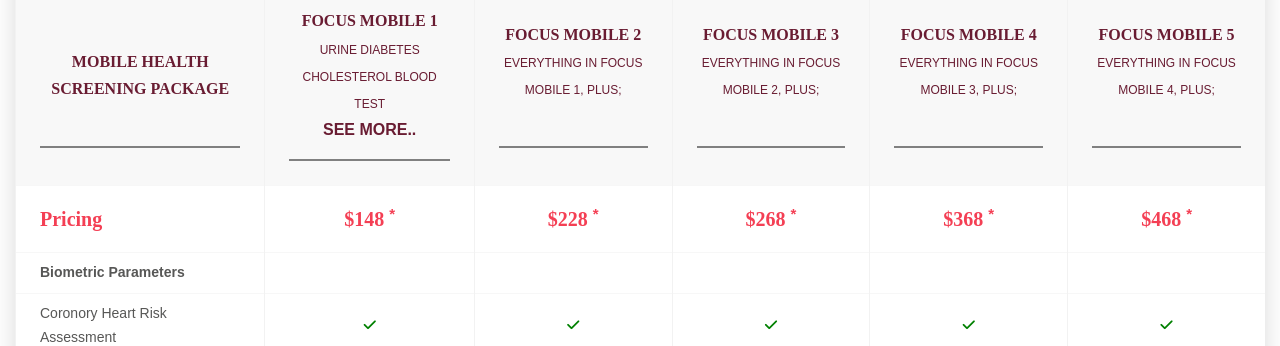
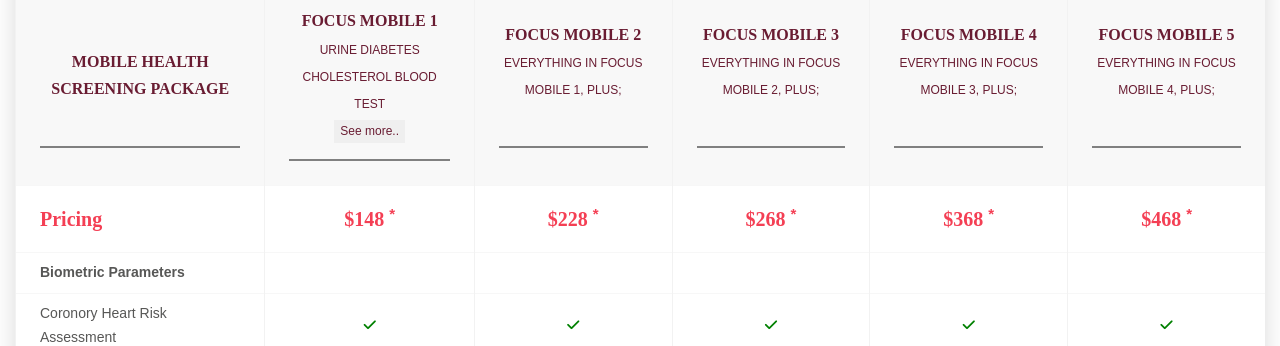
Before and after one commit to astejobs/healthscreening, a PHP site: page /mobilehealthscreening.php in a window 1280 px wide. Shown: the part 583-929 px from the top of the page. Run offline with PHP 8.4, Linux system fonts and the light colour scheme; some libraries are stand-ins or nearby versions; some web fonts are replaced.

Commit message:
list created

```diff
--- a/mobilehealthscreening.php
+++ b/mobilehealthscreening.php
@@ -282,7 +282,19 @@ p{
                 Diabetes
                 Cholesterol
                 Blood Test</small>
-                <br><span style="color:691C32;"><a></a>See more..</span>
+                <br><span style="color:691C32;"> <button style="font-size:12px;border:none;" class="addColor">See more..</button></span>
+                <div class="card bg-white m-3" style="display:none;" id="lit">
+                    <ul>
+                      <li class="text-left" style="font-size:11px; list-style: none" class="addColor">Urine Test</li>
+                      <li class="text-left" style="font-size:11px;list-style: none" class="addColor" >Diabetes</li>
+                      <li class="text-left" style="font-size:11px;list-style: none" class="addColor">Cholesterol</li>
+                      <li class="text-left" style="font-size:11px;list-style: none" class="addColor">Blood Test</li>
+                    </ul>
+
+         </div>
+
+
+
                 <hr style="height:2px;border-width:0;color:gray;background-color:gray">
                 </td>
                 <td class="green-width" style="color:#691C32">
@@ -1288,6 +1300,16 @@ p{
 
 });
 </script>
+<script>
+    $(document).ready(function(){
+   $("button").click(function(){
+  $("#lit").toggle();
+//   $("button").hide();
+   });
+});
+</script>
+
+</script>
 </body>
 
 </html>
```
